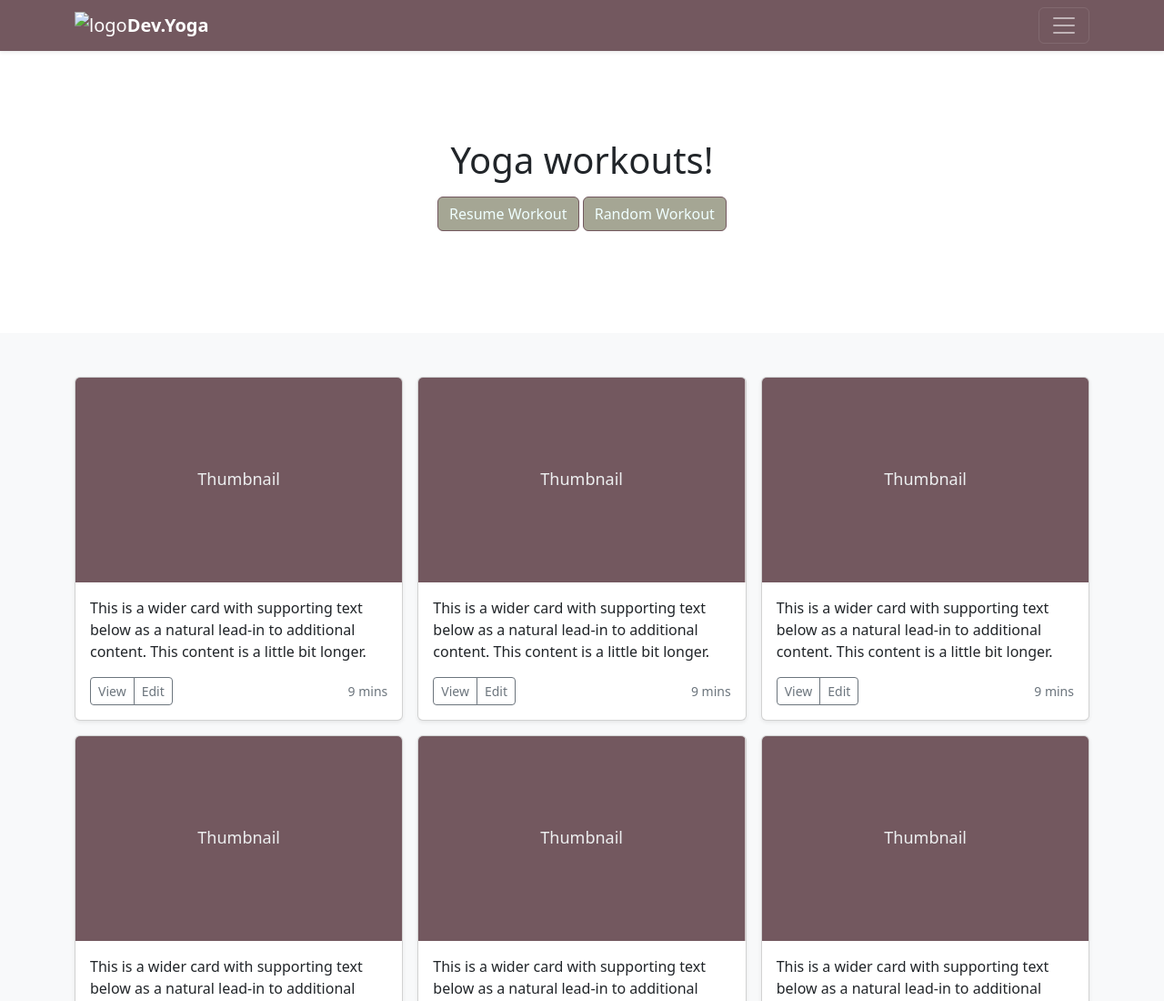
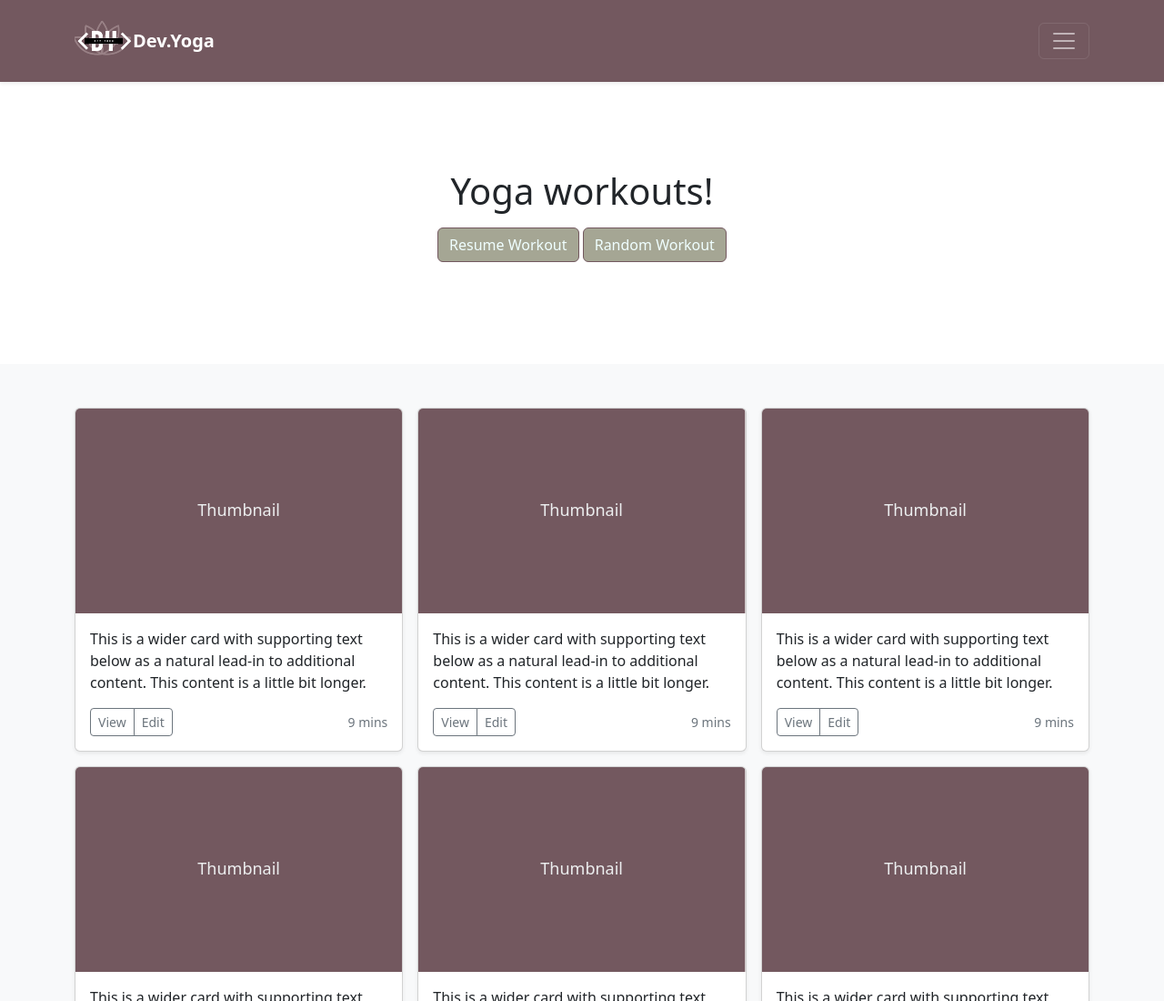
Before and after one commit to DuranAgustin/dev-yoga, a plain HTML site: page Views/dashboard.html in a window 1280 px wide. Shown: the top 1100 px of the page at 91% size. Drawn offline with nearby package versions, Linux system fonts and the light colour scheme.

Commit message:
updated styles

```diff
--- a/Views/dashboard.html
+++ b/Views/dashboard.html
@@ -51,7 +51,7 @@
       <div class="navbar navbar-dark bg-dark shadow-sm">
         <div class="container">
           <a href="#" class="navbar-brand d-flex align-items-center">
-            <img src="../../devyogalogo.png" alt="logo" class="logo">
+            <img src="../images/dev-yoga-logo-red.png" alt="logo" class="logo">
             <strong>Dev.Yoga</strong>
           </a>
           <button
```
